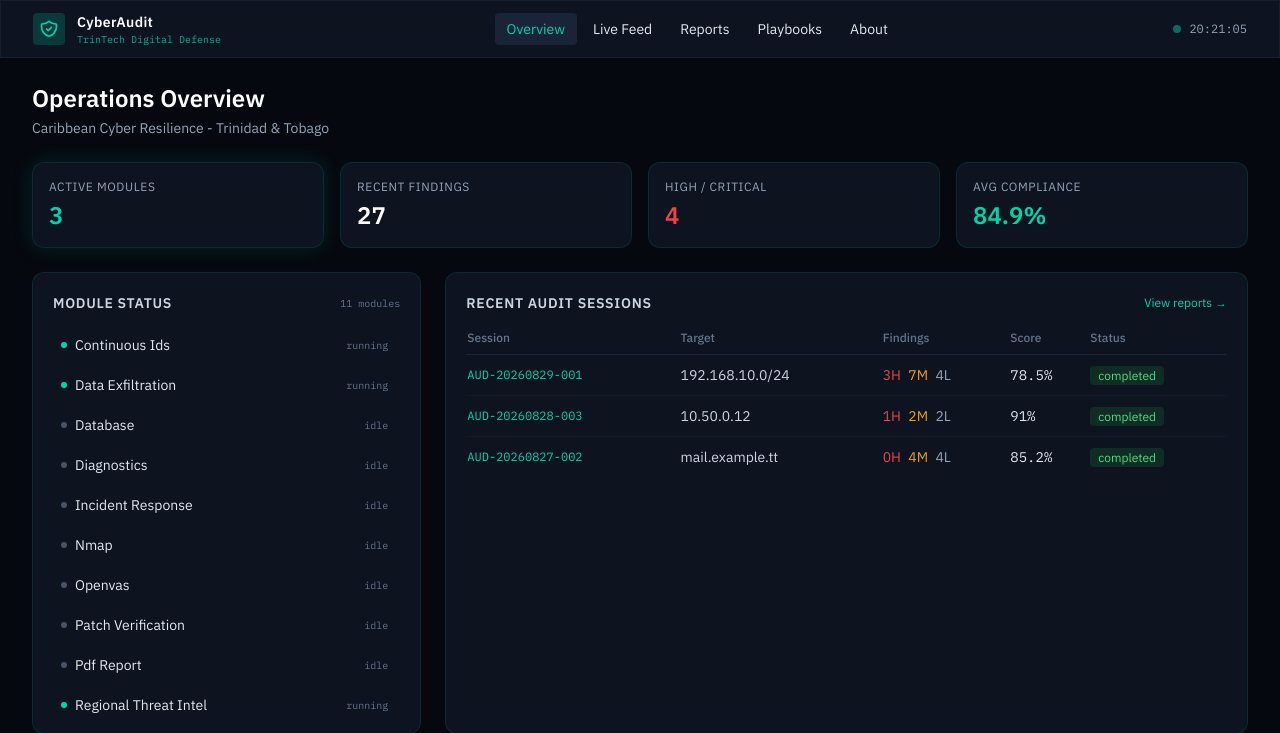
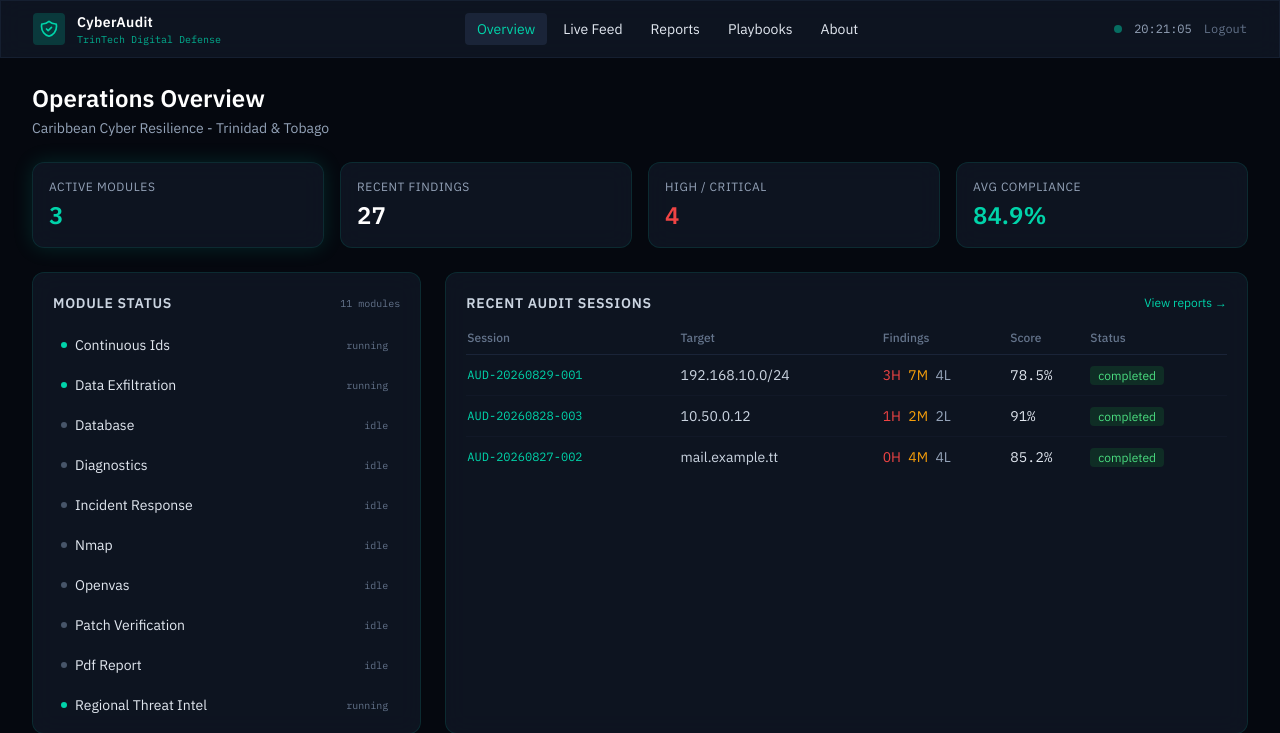
Before and after one commit to trintechdigitaldefense/cyberaudit-dashboard, a Flask app: page / in a window 1280 px wide. Shown: the top 733 px of the page. Run offline with Flask 3, Linux system fonts and the light colour scheme; data comes from the database, SQL or seed files in the repository; some libraries are stand-ins or nearby versions.

Commit message:
P0: add Logout link to nav

```diff
--- a/templates/base.html
+++ b/templates/base.html
@@ -74,9 +74,10 @@
           <a href="/playbooks" class="px-3 py-1.5 rounded hover:bg-cyber-700/60 transition {% if request.path.startswith('/playbook') %}bg-cyber-700 text-cyber-accent{% endif %}">Playbooks</a>
           <a href="/about" class="px-3 py-1.5 rounded hover:bg-cyber-700/60 transition {% if request.path == '/about' %}bg-cyber-700 text-cyber-accent{% endif %}">About</a>
         </div>
-        <div class="flex items-center gap-2 text-xs font-mono text-slate-400">
+        <div class="flex items-center gap-3 text-xs font-mono text-slate-400">
           <span class="w-2 h-2 rounded-full bg-cyber-accent pulse-dot"></span>
           <span id="clock">--:--:--</span>
+          <a href="/logout" class="text-slate-500 hover:text-cyber-accent transition" title="Sign out">Logout</a>
         </div>
       </div>
     </div>
@@ -92,7 +93,7 @@
         © 2026 {{ company.name }} · {{ company.product }} v{{ company.version }} · Reg {{ company.reg_number }}
       </div>
       <div class="font-mono">
-        Port 1881 · Trinidad &amp; Tobago · Computer Misuse Act Chap. 11:17
+        Port 1881 · Trinidad & Tobago · Computer Misuse Act Chap. 11:17
       </div>
     </div>
   </footer>
```
